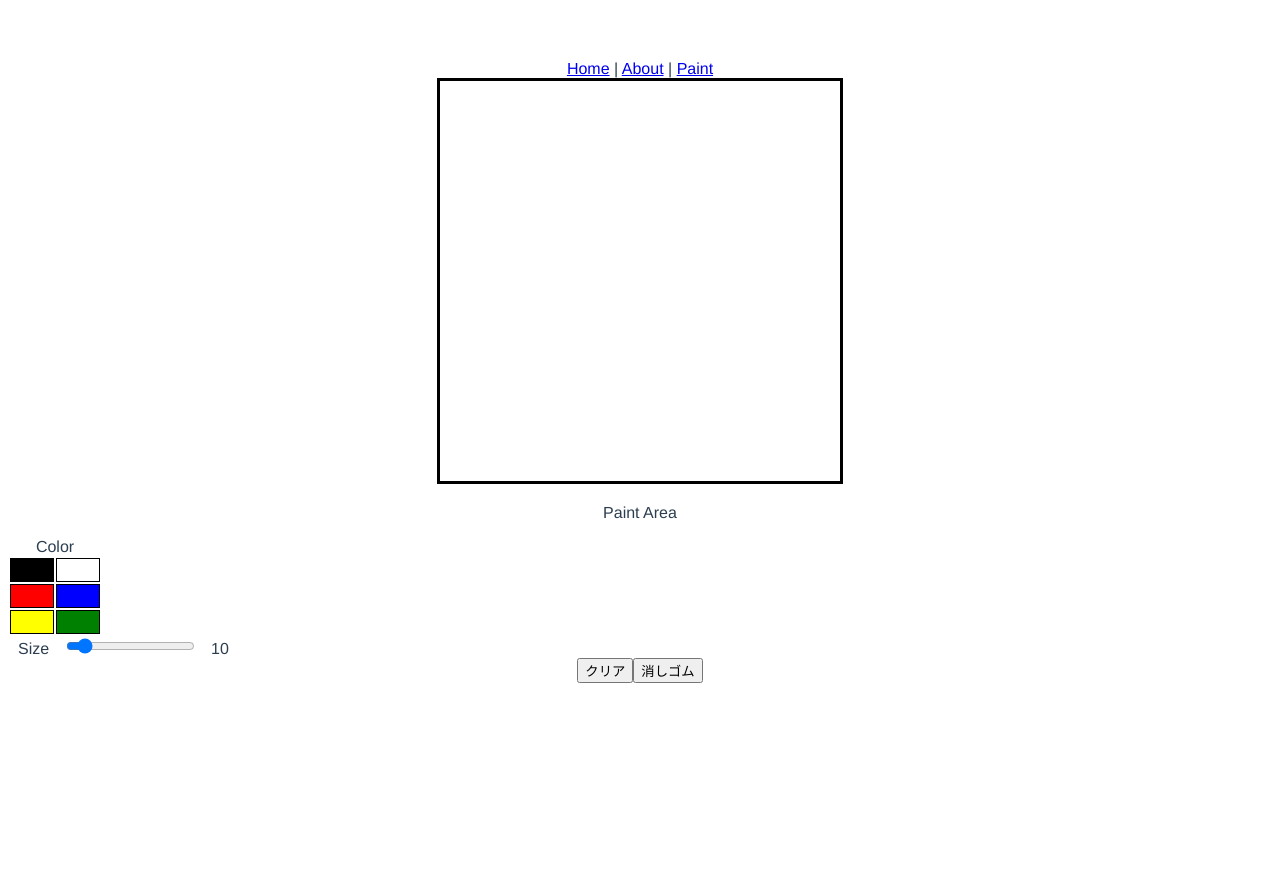
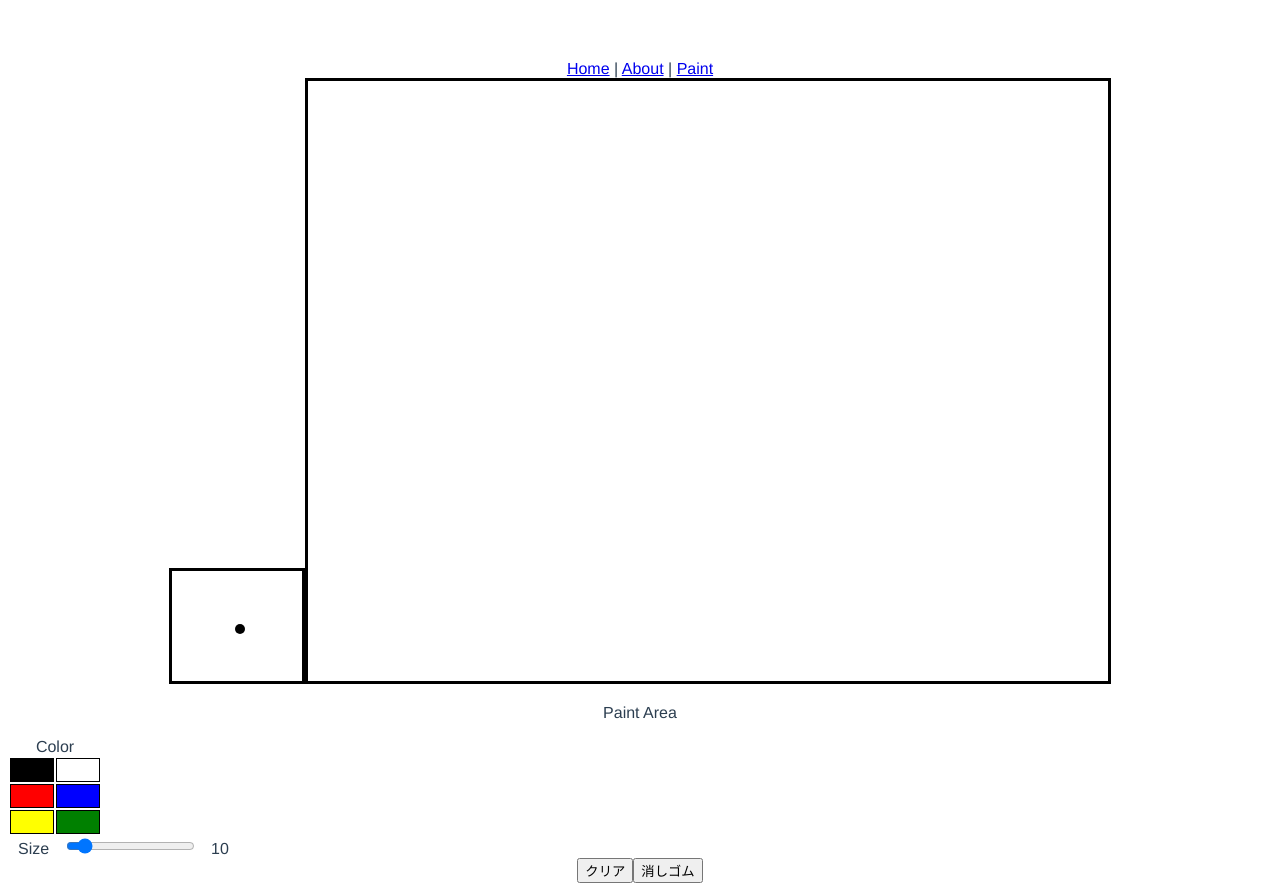
Before and after one commit to rikunishino/paint_app, a Vue app: page /paint in a window 1280 px wide. Before the commit the page ends 800 px from the top, so only its background shows below. Built offline with nearby package versions, Linux system fonts and the light colour scheme.

Commit message:
[add] ペンサイズのプレビュー機能の追加

```diff
--- a/src/views/Paint.vue
+++ b/src/views/Paint.vue
@@ -1,6 +1,7 @@
 <template>
   <div @mouseup="drawEnd">
-    <canvas ref="paintArea" class="paintArea" @mousemove="draw" @mousedown="drawStart" width="400" height="400"></canvas>
+    <canvas ref="penPreview" class="penPreview" width="130" height="110"></canvas>
+    <canvas ref="paintArea" class="paintArea" @mousemove="draw" @mousedown="drawStart" width="800" height="600"></canvas>
     <p>
     {{ msg }}
     </p>
@@ -23,7 +24,7 @@
       <span class="sizeText">
         Size
       </span>
-      <input v-model="size" type="range" step="0.1" />
+      <input @input="drawPreview" v-model="size" type="range" step="0.1" />
           <span class="sizeValueText">
         {{ size }}
       </span>
@@ -55,7 +56,6 @@ var isDrag = false;
 var selectedColor = 'black' // 選択中の色
 var selectedSize = '10' // 指定したサイズ
 
-
 export default {
   data() {
     return {
@@ -69,6 +69,9 @@ export default {
       // 太さ
       size: selectedSize
     }
+  },
+  mounted: function(){
+    this.drawPreview()
   },
   methods: {
     /**
@@ -100,10 +103,10 @@ export default {
       _context.lineWidth = this.size
       _context.lineCap = 'round'
 
-      console.log('before: ' + beforePosX)
-      console.log('before: ' + beforePosY)
-      console.log(posX)
-      console.log(posY)
+      // console.log('before: ' + beforePosX)
+      // console.log('before: ' + beforePosY)
+      // console.log(posX)
+      // console.log(posY)
       // 描画処理
       _context.beginPath()
       if((posX === beforePosX) && (posY === beforePosY)) {
@@ -172,12 +175,42 @@ export default {
 
       // クリア処理
       _context.clearRect(0, 0, _canvas.width, _canvas.height)
+    },
+    /**
+     * プレビューの描画
+     */
+    drawPreview: function() {
+      // canvasの取得
+      const _pCanvas = this.$refs.penPreview
+      const _pContext = _pCanvas.getContext('2d')
+
+      // プレピューの表示位置を取得
+      const pPosX = (_pCanvas.getBoundingClientRect().right - _pCanvas.getBoundingClientRect().left) / 2
+      const pPosY = (_pCanvas.getBoundingClientRect().bottom - _pCanvas.getBoundingClientRect().top) / 2
+
+      // クリア処理
+      _pContext.clearRect(0, 0, _pCanvas.width, _pCanvas.height)
+
+      // 描画処理
+      _pContext.beginPath()
+      console.log(pPosX)
+      console.log(pPosY)
+      _pContext.arc( pPosX, pPosY, this.size / 2, 0, 360 , false )
+      _pContext.fillStyle = "black"
+      _pContext.fill()
     }
   }
 }
 </script>
 
 <style>
+/*
+    プレビュー範囲
+*/
+.penPreview {
+  border: solid 3px #000000;
+}
+
 /*
     描画範囲
 */
```
